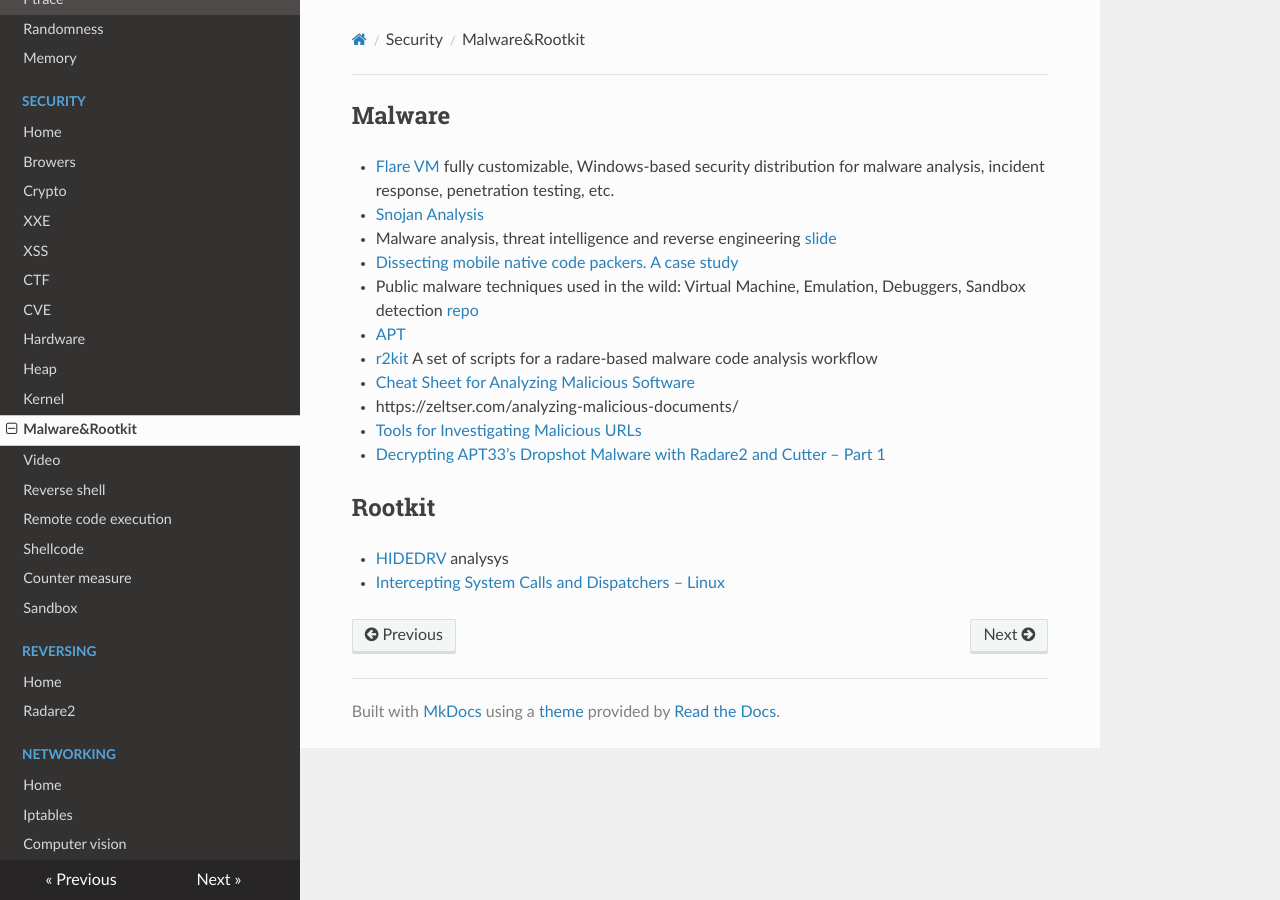
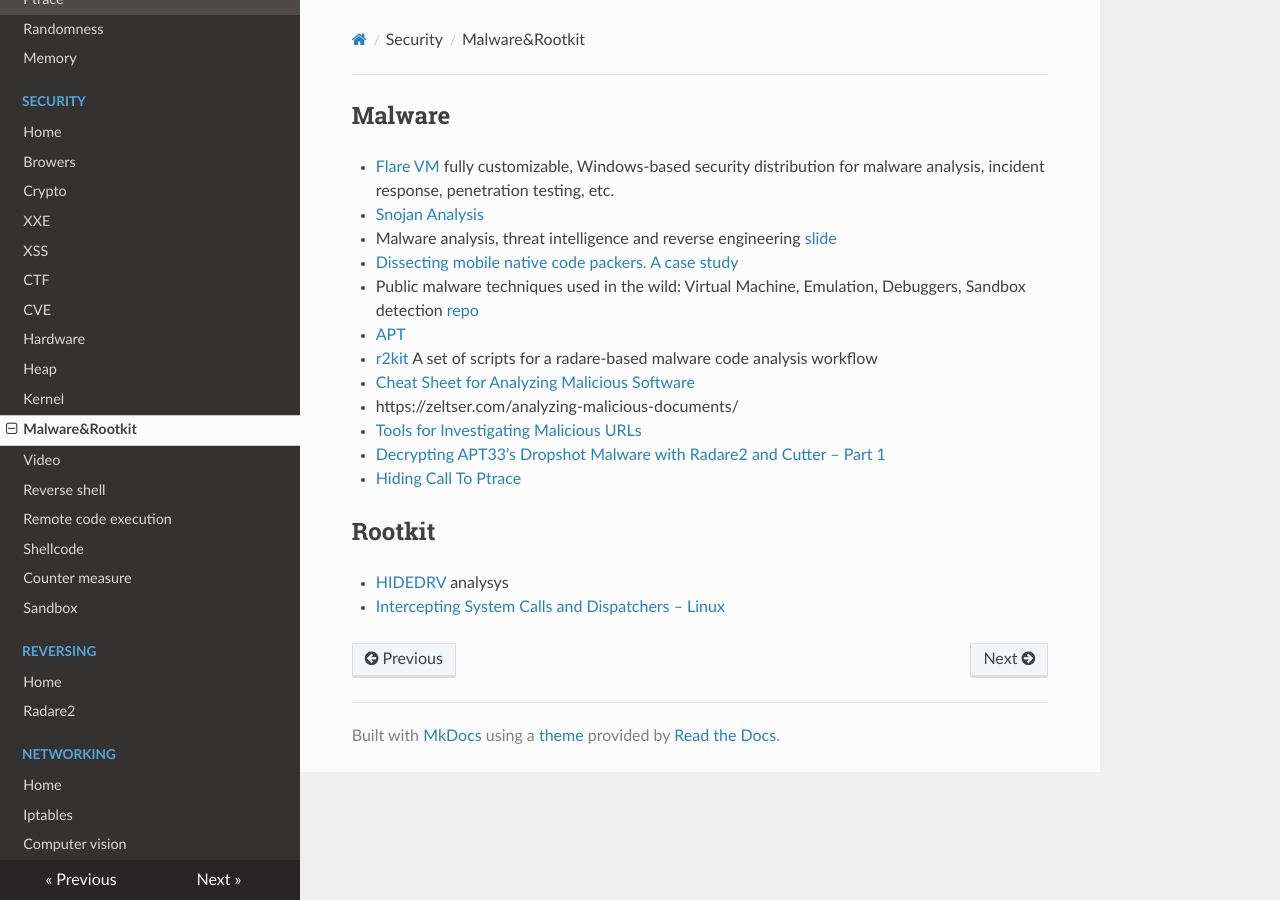
Before and after one commit to gipi/low-level, an MkDocs documentation site: the page built from docs/security/malware.md, in a window 1280 px wide. Built offline with MkDocs 1.6.1, drawn with Linux system fonts in a browser that asks for light colours; nearby versions of some CDN libraries; old or Windows-style settings are respelled for this version of MkDocs.

Commit message:
Update malware.md

```diff
--- a/docs/security/malware.md
+++ b/docs/security/malware.md
@@ -11,6 +11,7 @@
  - https://zeltser.com/analyzing-malicious-documents/
  - [Tools for Investigating Malicious URLs](https://medium.com/@0x736A/tools-for-investigating-malicious-urls-d013121c8650)
  - [Decrypting APT33’s Dropshot Malware with Radare2 and Cutter – Part 1](https://www.megabeets.net/decrypting-dropshot-with-radare2-and-cutter-part-1/)
+ - [Hiding Call To Ptrace](https://github.com/yellowbyte/analysis-of-anti-analysis/blob/master/research/hiding_call_to_ptrace/hiding_call_to_ptrace.md)
 
 ## Rootkit
  - [HIDEDRV](http://www.sekoia.fr/blog/wp-content/uploads/2016/10/Rootkit-analysis-Use-case-on-HIDEDRV-v1.6.pdf) analysys
```
